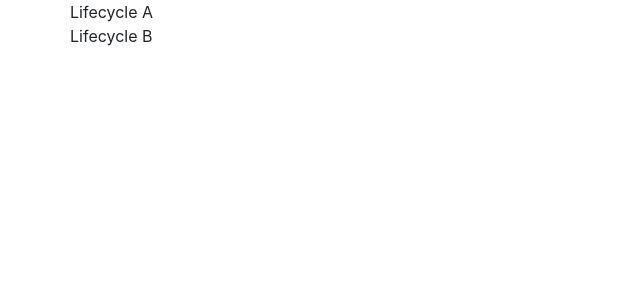
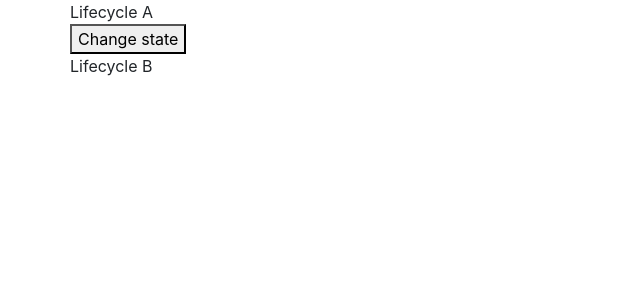
Before and after one commit to yogi721/react-tutorials, a React (Create React App) app: page / in a window 1280 px wide. Shown: the top 300 px of the page, without its empty margins (0-640 px from the left). Built offline with nearby package versions, Linux system fonts and the light colour scheme.

Commit message:
adding button and changeState method

```diff
--- a/src/components/tutorial1/Lifecycle/LifecycleA.js
+++ b/src/components/tutorial1/Lifecycle/LifecycleA.js
@@ -27,10 +27,17 @@ class LifecycleA extends Component {
 
     getSnapshotBeforeUpdate(prevProps, prevState) {
         console.log('LifecycleA getSnapshotBeforeUpdate');
+        return null;
     }
 
     componentDidUpdate() {
         console.log('LifecycleA componenetDidUpdate');
+    }
+
+    changeState = () => {
+        this.setState({
+            name: 'Codevolution'
+        })
     }
 
     render() {
@@ -38,6 +45,7 @@ class LifecycleA extends Component {
         return (
             <div>
                 <div>Lifecycle A</div>
+                <button onClick={this.changeState}>Change state</button>
                 <LifecycleB />
 
             </div>
--- a/src/components/tutorial1/Lifecycle/LifecycleB.js
+++ b/src/components/tutorial1/Lifecycle/LifecycleB.js
@@ -26,6 +26,7 @@ class LifecycleB extends Component {
 
     getSnapshotBeforeUpdate(prevProps, prevState) {
         console.log('LifecycleB getSnapshotBeforeUpdate');
+        return null;
     }
 
     componentDidUpdate() {
```
